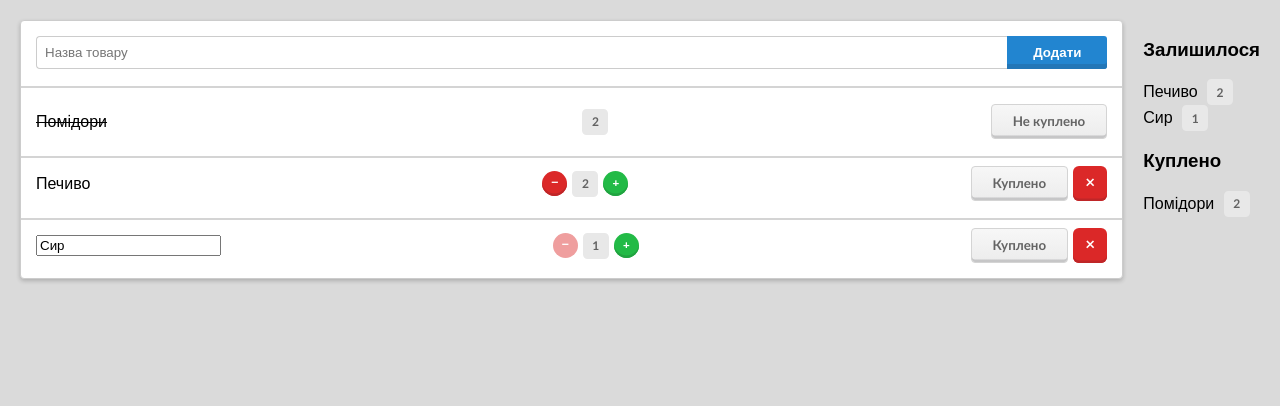
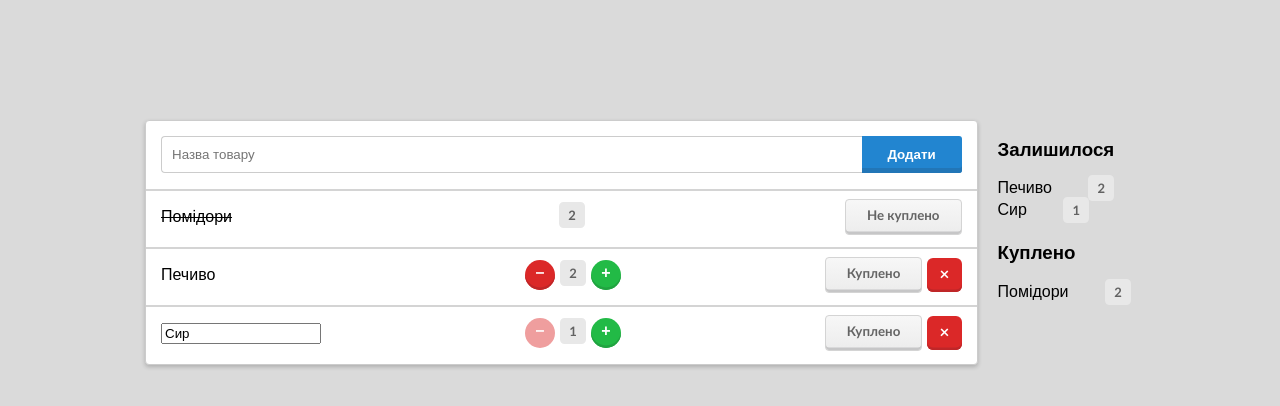
Before and after one commit to Official-Echo/ShopList, a plain HTML site: page index.html in a window 1280 px wide. Drawn offline with Linux system fonts and the light colour scheme.

Commit message:
Left part finished

```diff
--- a/index.html
+++ b/index.html
@@ -7,6 +7,7 @@
     <link rel="stylesheet" href="styles.css" />
   </head>
   <body>
+    <div class="background">
       <div class="container">
         <div class="shopping-list">
           <div class="input-container">
@@ -16,9 +17,11 @@
           <hr />
           <ol id="product-list">
             <div class="item-container">
-			<span class="product-noun" style="text-decoration: line-through;">Помідори</span>
+              <span class="product-noun" style="text-decoration: line-through"
+                >Помідори</span
+              >
               <span class="quantity">2</span>
-            <button class="status-button">Не куплено</button>
+              <button class="not-status-button">Не куплено</button>
             </div>
             <hr />
             <div class="item-container">
@@ -31,8 +34,8 @@
             </div>
             <hr />
             <div class="item-container">
-            <input type="text" class="entrering-product-noun" value="Сир" />
-            <button class="minus-button" data-faded="faded">−</button>
+              <input type="text" class="entering-product-noun" value="Сир" />
+              <button class="minus-button" data-faded="red-faded">−</button>
               <span class="quantity">1</span>
               <button class="plus-button">+</button>
               <button class="status-button">Куплено</button>
@@ -46,7 +49,9 @@
             <div class="remaining-item">
               Печиво <span class="quantity">2</span>
             </div>
-          <div class="remaining-item">Сир <span class="quantity">1</span></div>
+            <div class="remaining-item">
+              Сир <span class="quantity">1</span>
+            </div>
           </div>
           <div class="purchased">
             <h3>Куплено</h3>
@@ -56,5 +61,6 @@
           </div>
         </div>
       </div>
+    </div>
   </body>
 </html>
--- a/styles.css
+++ b/styles.css
@@ -5,8 +5,22 @@ body {
 	padding: 20px;
 }
 
+.background {
+	display: block;
+	padding-top: 100px;
+	margin-left: auto;
+	margin-right: auto;
+	width: 990px;
+	max-width: 100%;
+}
+
 .container {
 	display: flex;
+}
+
+button {
+	user-select: none;
+	-webkit-user-select: none;
 }
 
 .shopping-list {
@@ -17,6 +31,7 @@ body {
 	flex-grow: 1;
 	margin-right: 20px;
 	border: 1px solid #ccc;
+	padding-bottom: 13px;
 }
 
 .input-container {
@@ -24,11 +39,12 @@ body {
 	display: flex;
 	align-items: center;
 	max-width: 100%;
+	margin-bottom: 16px;
 }
 
 #product-name {
 	flex-grow: 1;
-	padding: 8px;
+	padding: 10px;
 	margin-right: 0px;
 	border: 1px solid #ccc;
 	border-radius: 4px 0px 0px 4px;
@@ -38,7 +54,7 @@ body {
 #add-button {
 	font-weight: bold;
 	display: inline-block;
-	padding: 8.79999999px;
+	padding: 10.55px;
 	width: 100px;
 	background-color: #2285d0;
 	color: white;
@@ -46,14 +62,14 @@ body {
 	border-radius: 0px 3px 3px 0px;
 	cursor: pointer;
 	box-shadow: inset 0em -5px #2276b7;
+	user-select: text;
+	-webkit-user-select: text;
 }
-
-
 
 hr {
 	margin-left: -15px;
 	margin-right: -15px;
-	margin-top: 17px;
+	margin-top: 12px;
 	overflow: visible;
 	border: 0.5px solid #d4d4d4;
 }
@@ -62,6 +78,7 @@ hr {
 	list-style-type: none;
 	padding-left: 0px;
 	margin-bottom: 0px;
+	margin: auto;
 }
 
 .item-container {
@@ -70,9 +87,10 @@ hr {
 	justify-content: space-between;
 }
 
-.product-noun {
-	max-width: 164.267px;
-	width: 164.267px;
+.product-noun,
+.entering-product-noun {
+	box-sizing: border-box;
+	width: 20%;
 }
 
 .plus-button,
@@ -87,20 +105,26 @@ hr {
 	border: none;
 	border-radius: 50%;
 	color: white;
-	height: 25px;
-	width: 25px;
+	height: 30px;
+	width: 30px;
 	box-shadow: inset 0em -2.5px #bf2628;
 	font-family: Calibri;
-	font-size: 14px;
+	font-size: 18px;
 	font-weight: bold;
-	padding-bottom: 5px;
+	padding-bottom: 10px;
 }
 
-.minus-button:hover {
+.minus-button:hover,
+.delete-button:hover {
 	background-color: #ff0000;
 }
 
-[data-faded="faded"] {
+.minus-button:active,
+.delete-button:active {
+	background-color: #F50000;
+}
+
+[data-faded="red-faded"] {
 	background-color: #ef9e9e;
 	box-shadow: none;
 	pointer-events: none;
@@ -113,13 +137,13 @@ hr {
 	border: none;
 	border-radius: 50%;
 	color: white;
-	height: 25px;
-	width: 25px;
+	height: 30px;
+	width: 30px;
 	box-shadow: inset 0em -2.5px #21a340;
 	font-family: Arial;
-	font-size: 11.5px;
+	font-size: 16px;
 	font-weight: bold;
-	padding-bottom: 3px;
+	padding-bottom: 6px;
 }
 
 
@@ -127,11 +151,15 @@ hr {
 	background-color: #00ff00;
 }
 
+.plus-button:active {
+	background-color: #00E000;
+}
+
 .quantity {
 	width: 20px;
 	height: 20px;
 
-	font-size: 12px;
+	font-size: 13px;
 	font-weight: bold;
 	font-family: Calibri;
 
@@ -144,9 +172,16 @@ hr {
 	border-radius: 4.5px;
 	background-color: #e8e8e8;
 
+	margin-left: 32px;
+	margin-right: 4px;
+	margin-top: -5px;
+}
+
+button+.quantity {
 	margin-left: 5px;
 	margin-right: 5px;
 }
+
 
 .status-button {
 	background-image: linear-gradient(#f7f7f7, #ececec);
@@ -155,12 +190,32 @@ hr {
 	font-weight: bold;
 	color: #646464;
 	padding: 21px;
-	padding-top: 8px;
-	padding-bottom: 9px;
+	padding-top: 6.5px;
+	padding-bottom: 11.5px;
 
 	border: 0.5px solid #d4d4d4;
 	border-radius: 4px;
 	box-shadow: inset 0em -2.5px #c6c6c7;
+	user-select: text;
+	-webkit-user-select: text;
+}
+
+.not-status-button {
+	background-image: linear-gradient(#f7f7f7, #ececec);
+
+	font-family: Calibri;
+	font-weight: bold;
+	color: #646464;
+	padding: 21px;
+	padding-top: 6.5px;
+	padding-bottom: 11.5px;
+
+	border: 0.5px solid #d4d4d4;
+	border-radius: 4px;
+	box-shadow: inset 0em -2.5px #c6c6c7;
+	margin-left: 50px;
+	user-select: text;
+	-webkit-user-select: text;
 }
 
 .delete-button {
```
Lines whose indentation alone changed are shown as unchanged.
